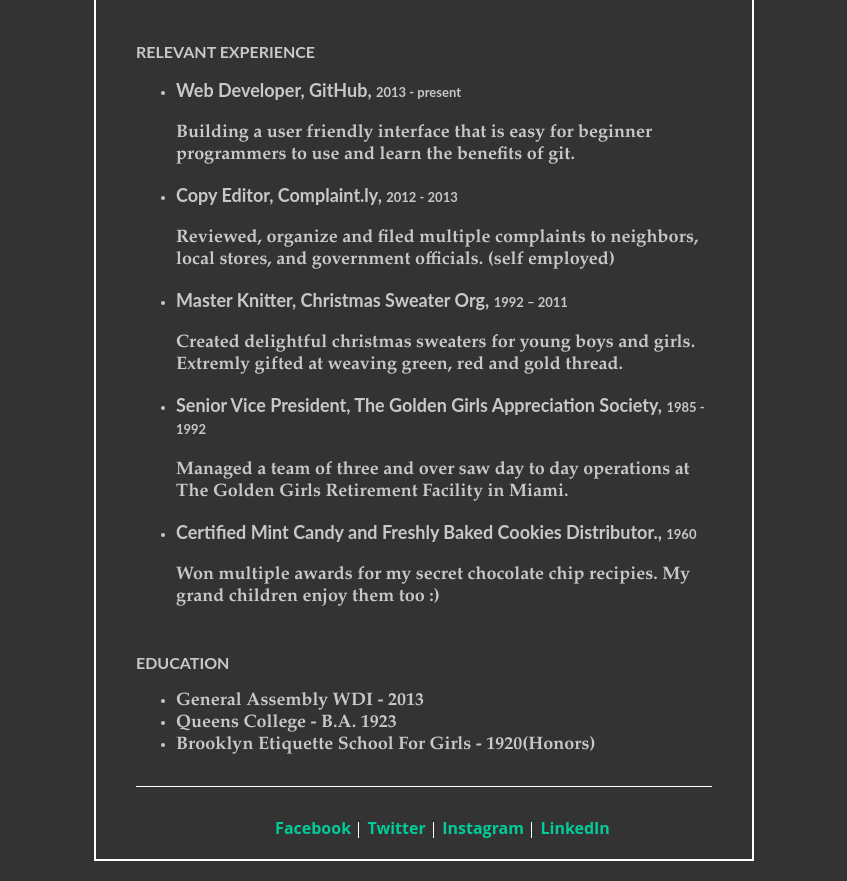
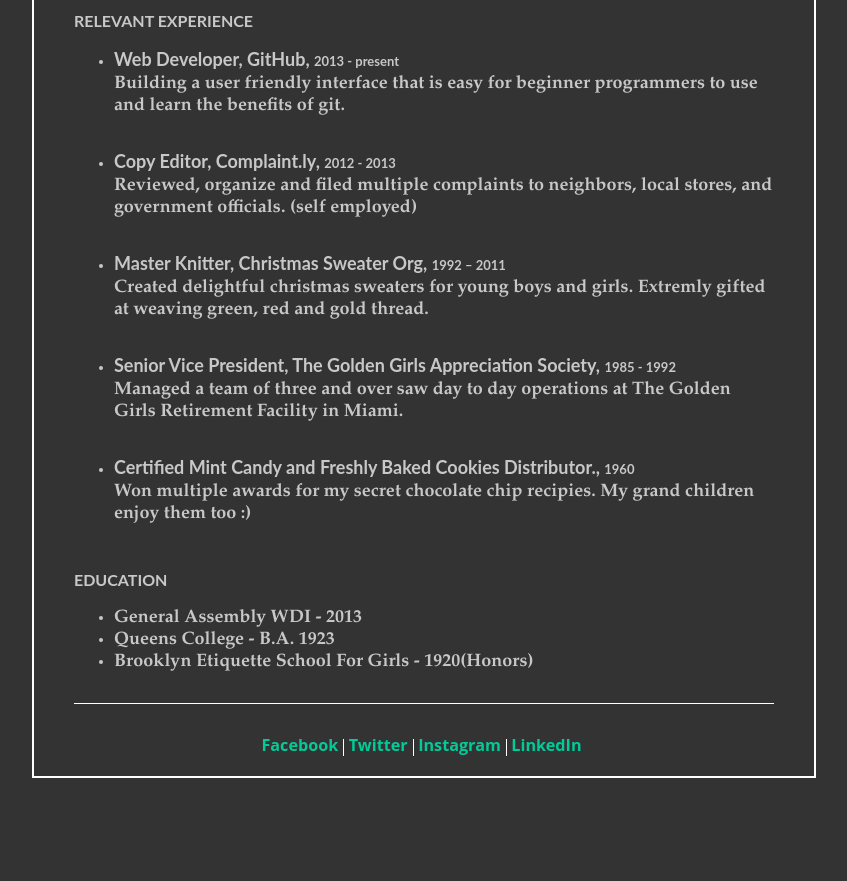
Before and after one commit to ArohanD/homework1, a plain HTML site: page Resume.html in a window 1280 px wide. Shown: the part 401-1282 px from the top of the page, without its empty margins (216-1063 px from the left). After the commit the page ends 1199 px from the top, so only its background shows below. Drawn offline with Linux system fonts and the light colour scheme.

Commit message:
Edited CSS + Added Responsive features

```diff
--- a/Resume.html
+++ b/Resume.html
@@ -5,10 +5,11 @@
 	<title>Wendy Bite</title>
 	<meta property="og:title" content="Wendy Bite" />
 	<meta property="og:image" content="Betty-White.jpg" />
+	<meta name="viewport" content="width=device-width, initial-scale=1.0">
 </head>
 
 <body>
-	<div class="static">
+	<section class="static">
 		<h1>Wendy G. Bite</h1>
 
 		<ul class="nav">
@@ -18,61 +19,56 @@
 
 		<div class="sectiondiv"></div>
 
-	</div>
+	</section>
 
 	<div>
-		<h1>Resume</h1>
+		<h1 class="PageTitle">Resume</h1>
 
 		<p>I recently graduated from a Web Development course at General Assembly where I increased my typing speed from 10 words per minute on my type writer to 100 words per minute on my new MacBook Pro. They also taught me how to be an <strong>awesome</strong>Web Developer. During my spare time, I enjoy senior water aerobics, pickling, and spending time with my great grand children.</p>
 	</div>
 
-	<h2>Relevant Experience</h2>
 
-	<div class="Experience">
-
+	<section>
+		<h2 class="ResSection">Relevant Experience</h2>
+		<article class="Experience">
 			<ul>
-
-			<li>
+				<li class= "JobBlock">
 					<text id="JobTitle">Web Developer</text>
 					<text id="Company">GitHub</text>
 					<text id="Duration">2013 - present</text>
-				<p>Building a user friendly interface that is easy for beginner programmers to use and learn the benefits of git.</p>
+					<text id="JobDesc">Building a user friendly interface that is easy for beginner programmers to use and learn the benefits of git.</text>
 				</li>
-
-			<li>
+				<li class= "JobBlock">
 					<text id="JobTitle">Copy Editor</text>
 					<text id="Company">Complaint.ly</text>
 					<text id="Duration">2012 - 2013</text>
-				<p>Reviewed, organize and filed multiple complaints to neighbors, local stores, and government officials. (self employed)</p>
+					<text id="JobDesc">Reviewed, organize and filed multiple complaints to neighbors, local stores, and government officials. (self employed)</text>
 				</li>
-
-			<li>
+				<li class= "JobBlock">
 					<text id="JobTitle">Master Knitter</text>
 					<text id="Company">Christmas Sweater Org</text>
 					<text id="Duration">1992 – 2011</text>
-				<p>Created delightful christmas sweaters for young boys and girls. Extremly gifted at weaving green, red and gold thread.</p>
+					<text id="JobDesc">Created delightful christmas sweaters for young boys and girls. Extremly gifted at weaving green, red and gold thread.</text>
 				</li>
-
-			<li>
+				<li class= "JobBlock">
 					<text id="JobTitle">Senior Vice President</text>
 					<text id="Company">The Golden Girls Appreciation Society</text>
 					<text id="Duration">1985 - 1992</text>
-				<p>Managed a team of three and over saw day to day operations at The Golden Girls Retirement Facility in Miami.</p>
+					<text id="JobDesc">Managed a team of three and over saw day to day operations at The Golden Girls Retirement Facility in Miami.</text>
 				</li>
-
-			<li>
+				<li class= "JobBlock">
 					<text id="Company">Certified Mint Candy and Freshly Baked Cookies Distributor.</text>
 					<text id="Duration">1960</text>
-				<p>Won multiple awards for my secret chocolate chip recipies. My grand children enjoy them too :)</p>
+					<text id="JobDesc">Won multiple awards for my secret chocolate chip recipies. My grand children enjoy them too :)</text>
 				</li>
 
 			</ul>
 
-	</div>
+		</article>
 
-	<div>
+		<article>
 
-		<h2>Education</h2>
+			<h2 class="ResSection">Education</h2>
 
 			<ul>
 
@@ -92,8 +88,11 @@
 				</li>
 
 			</ul>
+		</article>
 
-	<div class="static">
+	</section>
+
+	<section class="static">
 		<div class="sectiondiv"></div>
 		<ul class="nav">
 			<li><a href="https://www.facebook.com/">Facebook</a></li>
@@ -101,6 +100,6 @@
 			<li><a href="https://www.instagram.com/">Instagram</a></li>
 			<li><a href="https://www.linkedin.com/">LinkedIn</a></li>
 		</ul>
-	</div>
+	</section>
 
 </body>
--- a/app.css
+++ b/app.css
@@ -1,3 +1,48 @@
+body{
+	background-color: rgba(51, 51, 51, 1);
+	color: rgb(200, 200, 200);
+	border: 2px solid white;
+	padding: 0px 40px 00px;
+	max-width: 80%;
+	min-width: 20%;
+	margin: 20px auto 20px;
+	font-family: garamond;
+	font-weight: bold;
+	font-size: large;
+}
+
+/*I gave responsive a shot*/
+
+@media only screen and (max-width: 600px) {
+  .profile {
+    float: none;
+	width: 100%;
+  }
+  body{
+  	max-width: 70%;
+  }
+  #Duration {
+	display: block;
+  }
+}
+
+@media only screen and (min-width: 600px) {
+  .profile {
+    float: right;
+  }
+}
+
+@media only screen and (min-width: 800px) {
+  body {
+    max-width: 700px;
+  }
+}
+
+.profile{
+	padding: 3px;
+	border: 1px solid white;
+	margin: 5px;
+}
 
 .static h1 {
 	text-align: center;
@@ -5,27 +50,41 @@
 	font-family: garamond;
 	color: rgb(200, 200, 200);
 	font-weight: bolder;
+	font-size: 40px;
+	margin-bottom: -5px;
 }
 
 .nav{
+	padding: 0;
 	text-align: center;
 	list-style: none;
 }
 
 .nav li{
 	display: inline;
-	font-size: medium;
+	font-size: 90%;
+	padding-right: 5px;
+	border-right: 1px solid white;
 }
 
-img{
-	float:right;
-	padding: 3px;
-	border: 1px solid white;
-	margin: 5px;
+.nav li:last-child/*::after*/ {
+	/*content:" ";*/
+	border-right: none;
 }
 
-div h1 {
+a {
+/*	Hey i know you said not to use default tags but I
+	think I can argue for the	exception with
+	hyperlinks as I'd like them to be consistent
+	across the page.*/
+	font-family: 'Open Sans', sans-serif;
+	text-decoration: none;
+	color: rgb(0, 204, 153);
+}
+
+.PageTitle {
 	font-family: 'Lato', sans-serif;
+	font-size: 30px;
 }
 
 .sectiondiv{
@@ -33,29 +92,15 @@
 	margin: 30px auto 30px;
 }
 
-body{
-	background-color: rgba(51, 51, 51, 1);
-	color: rgb(200, 200, 200);
-	border: 2px solid white;
-	padding: 0px 40px 00px;
-	max-width: 45%;
-	margin: 20px auto 20px;
-	font-family: garamond;
-	font-weight: bold;
-	font-size: large;
-}
-
-a {
-	font-family: 'Open Sans', sans-serif;
-	text-decoration: none;
-	color: rgb(0, 204, 153);
-}
-
-h2 {
+.ResSection {
 	margin-top: 45px;
 	text-transform: uppercase;
 	font-family: 'Lato', sans-serif;
 	font-size: medium;
+}
+
+.JobBlock{
+	margin-bottom: 5%;
 }
 
 #JobTitle{
@@ -72,18 +117,9 @@
 	font-size: small;
 }
 
-#EdCompany{
-
+#JobDesc{
+	display: block;
 }
-
-#EdDuration{
-
-}
-
-/*text::after{
-	Ya this works but considering it poor practice as if f*cks up the tag selector.
-	content: ",";
-}*/
 
 #JobTitle::after, #Company::after {
 	content:", ";
@@ -93,15 +129,13 @@
 	content:" - ";
 }
 
-.nav li/*::after*/ {
-	/*font-family: 'Open Sans', sans-serif;
-	content:" | ";*/
-	padding-right: 7px;
-	border-right: 1px solid white;
-	padding-left: 4px;
+
+/*Unused tags but added for consistency*/
+
+#EdCompany{
+
 }
 
-.nav li:last-child/*::after*/ {
-	/*content:" ";*/
-	border-right: none;
+#EdDuration{
+
 }
```
Also changed, not shown: index.html (+7 -6 lines). Lines whose indentation alone changed are shown as unchanged.
